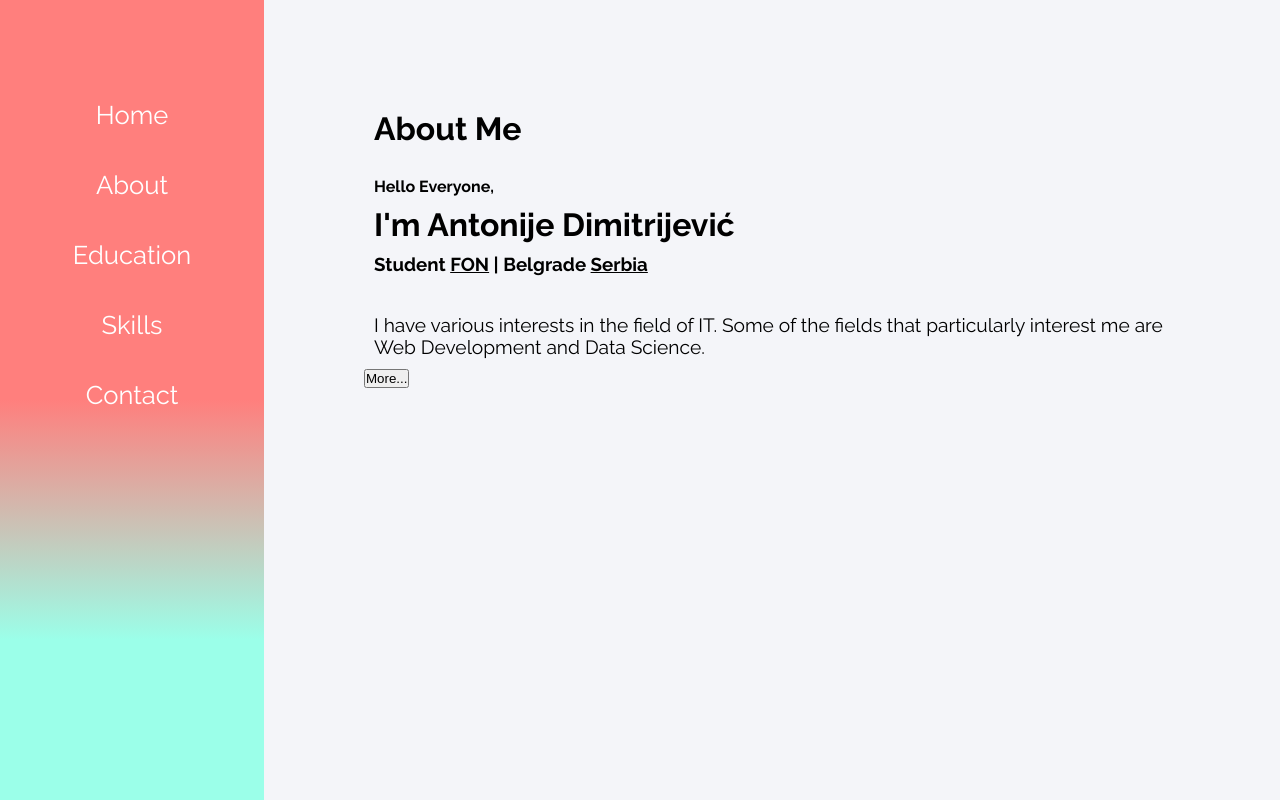
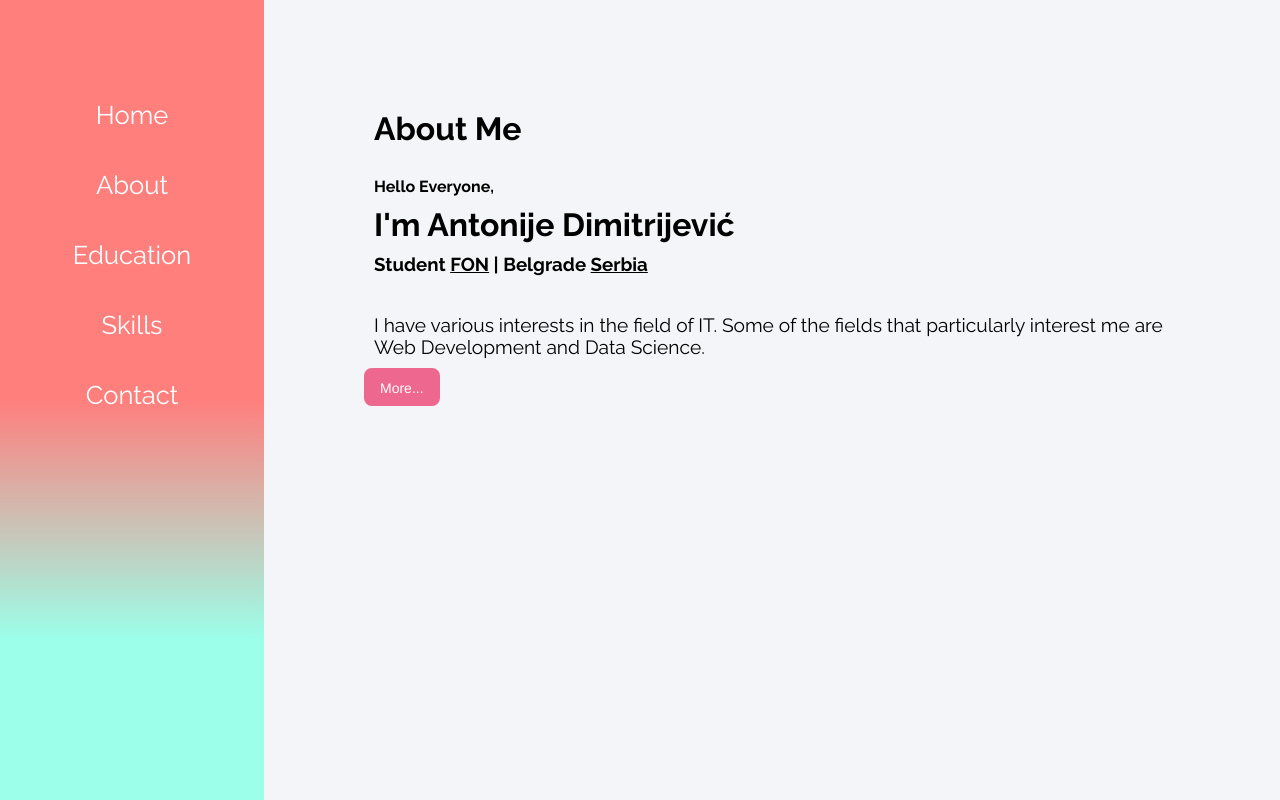
Before and after one commit to Carmelo99/domaci3-react, a React (Create React App) app: page /about in a window 1280 px wide. Built offline with nearby package versions, Linux system fonts and the light colour scheme.

Commit message:
Dodato jos stila pomocu cssa, sredjena root App.js komponenta

```diff
--- a/src/App.css
+++ b/src/App.css
@@ -125,3 +125,105 @@ h1,h2,h3,h4,p{
   margin: 0 1rem;
   color:#4968ad;
 }
+
+.widecard
+{
+  border:0px solid #9a9b9c;
+  display: flex;
+  margin:30px 0px 30px 0px;
+}
+.widecard:hover
+{
+  color: #1b1d20;
+  background-color: #ffffff;
+  box-shadow: 0 10px 20px rgba(0,0,0,0.19), 0 6px 6px rgba(0,0,0,0.23);
+}
+.active
+{
+  font-weight: bolder;
+}
+.skills ul li
+{
+  list-style-type:none;
+  margin:30px;
+}
+
+@media all and (max-width: 450px) {
+  :root {
+    --fontsize-nav:1rem;
+    --sidebar-flex:0;
+    --typing-font:2rem;
+  }
+  .App
+  {
+    flex-direction: column;
+  }
+  .sidebar
+  {
+    padding: 30px;
+    background: rgb(238,103,143);
+    background: linear-gradient(90deg, rgba(238,103,143,1) 50%, rgba(132,124,252,1) 80%);
+  }
+  .condiv
+  {
+    padding: 50px ;
+  }
+  nav ul
+  {
+    display: flex;
+  }
+  nav ul li
+  {
+    margin: 10px;
+  }
+  .social
+  {
+    left:0;
+    width: 100vw;
+    display: flex;
+    justify-content: space-around;
+    bottom: 30px;
+  }
+  .social i
+  {
+    padding-right: 0px;
+  }
+}
+
+/* CSS */
+.button-1 {
+  background-color: rgb(238,103,143);
+  border-radius: 8px;
+  border-style: none;
+  box-sizing: border-box;
+  color: #FFFFFF;
+  cursor: pointer;
+  display: inline-block;
+  font-family: "Haas Grot Text R Web", "Helvetica Neue", Helvetica, Arial, sans-serif;
+  font-size: 14px;
+  font-weight: 500;
+  height: 38px;
+  line-height: 20px;
+  list-style: none;
+  margin: 0;
+  outline: none;
+  padding: 10px 16px;
+  position: relative;
+  text-align: center;
+  text-decoration: none;
+  transition: color 100ms;
+  vertical-align: baseline;
+  user-select: none;
+  -webkit-user-select: none;
+  touch-action: manipulation;
+}
+
+.button-1:hover,
+.button-1:focus {
+  background-color: #F082AC;
+}
+
+.hobbytitle {
+  margin-top: 20px;
+  margin-bottom: 30px;
+}
--- a/src/App.js
+++ b/src/App.js
@@ -13,6 +13,7 @@ import Skills from './contentOfPages/Skills';
 import Contact from './contentOfPages/Contact';
 import {useState} from "react";
 
+
 function App() {
 
   const [hobbies,setHobbies] = useState([
@@ -25,6 +26,7 @@ function App() {
     const [title,setTitle] = useState("");
     const [showMore,setShowMore] = useState(false);
     const [buttonName, setButtonName] = useState("More...");
+
 
     function addMore () {
       if (showMore===false) {
@@ -42,6 +44,7 @@ function App() {
       }
 
     }
+
 
 
   return (
```
